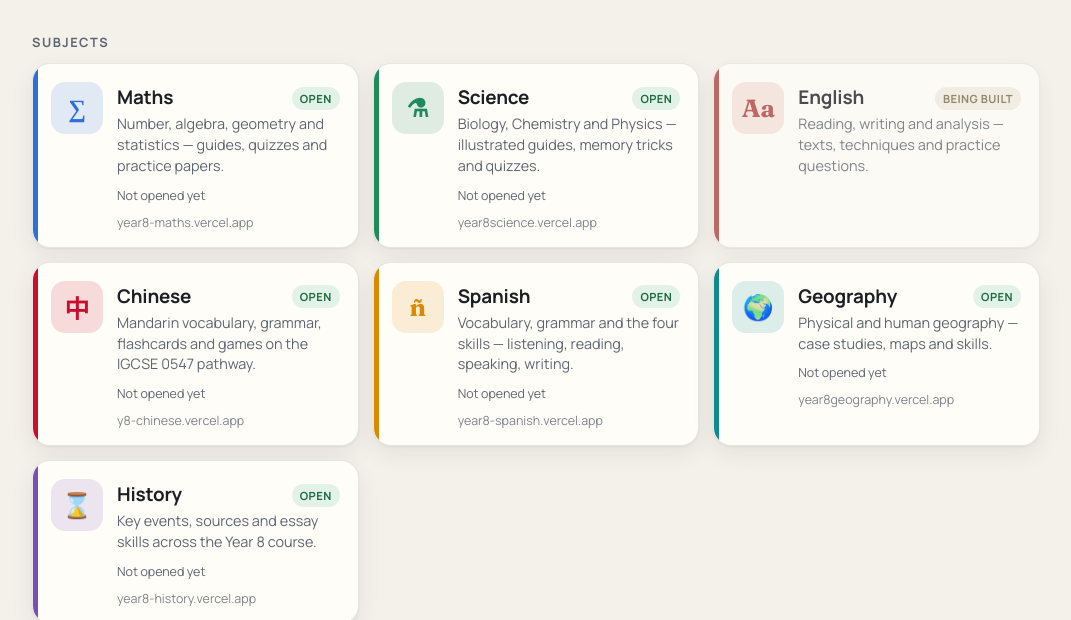
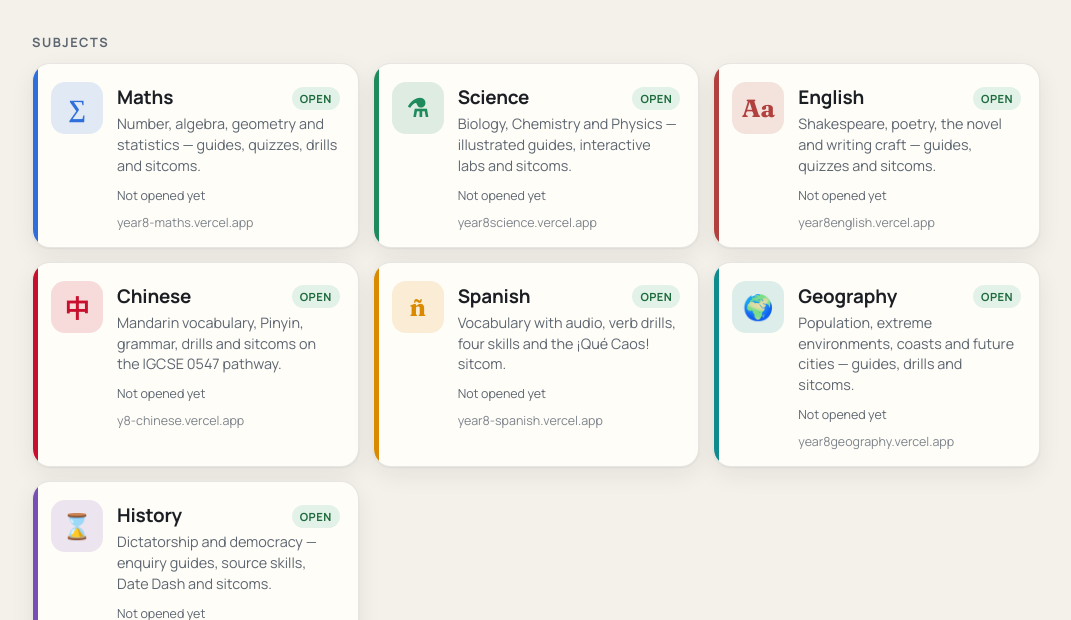
Before and after one commit to mayank201181/Year8allsubjects, a plain HTML site: page index.html in a window 1280 px wide. Shown: the part 180-800 px from the top of the page, without its empty margins (104-1175 px from the left). Drawn offline with Linux system fonts and the light colour scheme.

Commit message:
Enable English dashboard and polish subject blurbs

```diff
--- a/index.html
+++ b/index.html
@@ -174,26 +174,26 @@ footer { margin-top: 28px; font-size: .78rem; color: var(--muted); text-align: c
     </ul>
   </div>
 
-  <footer>Subjects marked “Being built” switch on as soon as their dashboard goes live.</footer>
+  <footer>All 7 Year 8 subject study dashboards are live.</footer>
 </div>
 
 <script>
 // ---- Edit this list to add or change subjects. Leave url empty for "Being built". ----
 const SUBJECTS = [
   { id: "maths",     name: "Maths",     glyph: "∑",  accent: "#2f6fdb", url: "https://year8-maths.vercel.app",
-    blurb: "Number, algebra, geometry and statistics — guides, quizzes and practice papers." },
+    blurb: "Number, algebra, geometry and statistics — guides, quizzes, drills and sitcoms." },
   { id: "science",   name: "Science",   glyph: "⚗", accent: "#1f8a5b", url: "https://year8science.vercel.app",
-    blurb: "Biology, Chemistry and Physics — illustrated guides, memory tricks and quizzes." },
-  { id: "english",   name: "English",   glyph: "Aa", accent: "#b0413e", url: "",
-    blurb: "Reading, writing and analysis — texts, techniques and practice questions." },
+    blurb: "Biology, Chemistry and Physics — illustrated guides, interactive labs and sitcoms." },
+  { id: "english",   name: "English",   glyph: "Aa", accent: "#b0413e", url: "https://year8english.vercel.app",
+    blurb: "Shakespeare, poetry, the novel and writing craft — guides, quizzes and sitcoms." },
   { id: "chinese",   name: "Chinese",   glyph: "中", accent: "#c8102e", url: "https://y8-chinese.vercel.app",
-    blurb: "Mandarin vocabulary, grammar, flashcards and games on the IGCSE 0547 pathway." },
+    blurb: "Mandarin vocabulary, Pinyin, grammar, drills and sitcoms on the IGCSE 0547 pathway." },
   { id: "spanish",   name: "Spanish",   glyph: "ñ",  accent: "#d98a00", url: "https://year8-spanish.vercel.app",
-    blurb: "Vocabulary, grammar and the four skills — listening, reading, speaking, writing." },
+    blurb: "Vocabulary with audio, verb drills, four skills and the ¡Qué Caos! sitcom." },
   { id: "geography", name: "Geography", glyph: "🌍", accent: "#0f8b8d", url: "https://year8geography.vercel.app",
-    blurb: "Physical and human geography — case studies, maps and skills." },
+    blurb: "Population, extreme environments, coasts and future cities — guides, drills and sitcoms." },
   { id: "history",   name: "History",   glyph: "⌛", accent: "#7a4fb3", url: "https://year8-history.vercel.app",
-    blurb: "Key events, sources and essay skills across the Year 8 course." },
+    blurb: "Dictatorship and democracy — enquiry guides, source skills, Date Dash and sitcoms." },
 ];
 const EXTRAS = [
   { subject: "maths",   label: "Maths",   name: "Class test prep — Year 8 Maths", url: "https://vanshika-maths-test.vercel.app" },
```
Also changed, not shown: 1 other file.
